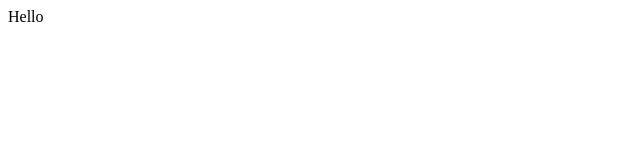
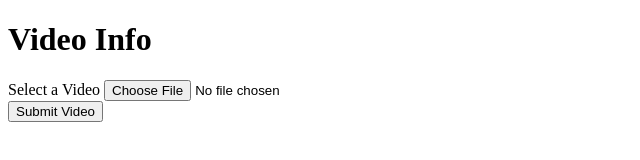
Before and after one commit to yashUcr773/electron_intro, an Electron app: page frontend/index.html in a window 1280 px wide. Shown: the whole page, without its empty margins (0-640 px from the left). Drawn offline with Linux system fonts and the light colour scheme.

Commit message:
4. basic form

```diff
--- a/frontend/index.html
+++ b/frontend/index.html
@@ -1,11 +1,28 @@
 <!DOCTYPE html>
 <html lang="en">
+
 <head>
     <meta charset="UTF-8">
     <meta name="viewport" content="width=device-width, initial-scale=1.0">
     <title>Document</title>
 </head>
+
 <body>
-    Hello
+    <h1>Video Info</h1>
+    <form>
+        <div>
+            <label>Select a Video</label>
+            <input type="file" accept="video/*">
+        </div>
+        <button type="submit">Submit Video</button>
+    </form>
+    <script>
+        document.querySelector('form').addEventListener('submit', (e) => {
+            e.preventDefault()
+            const files = document.querySelector('input').files
+            const file = files[0]
+        })
+    </script>
 </body>
+
 </html>
```
